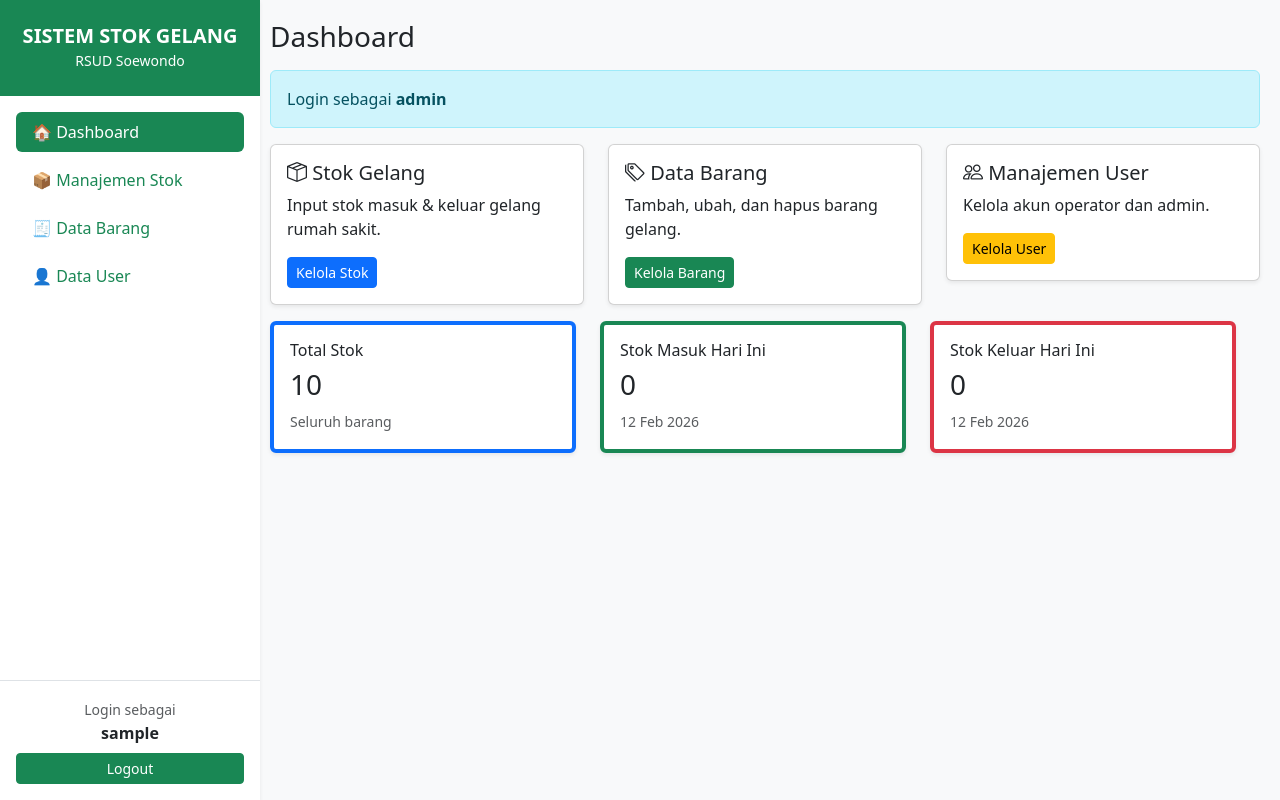
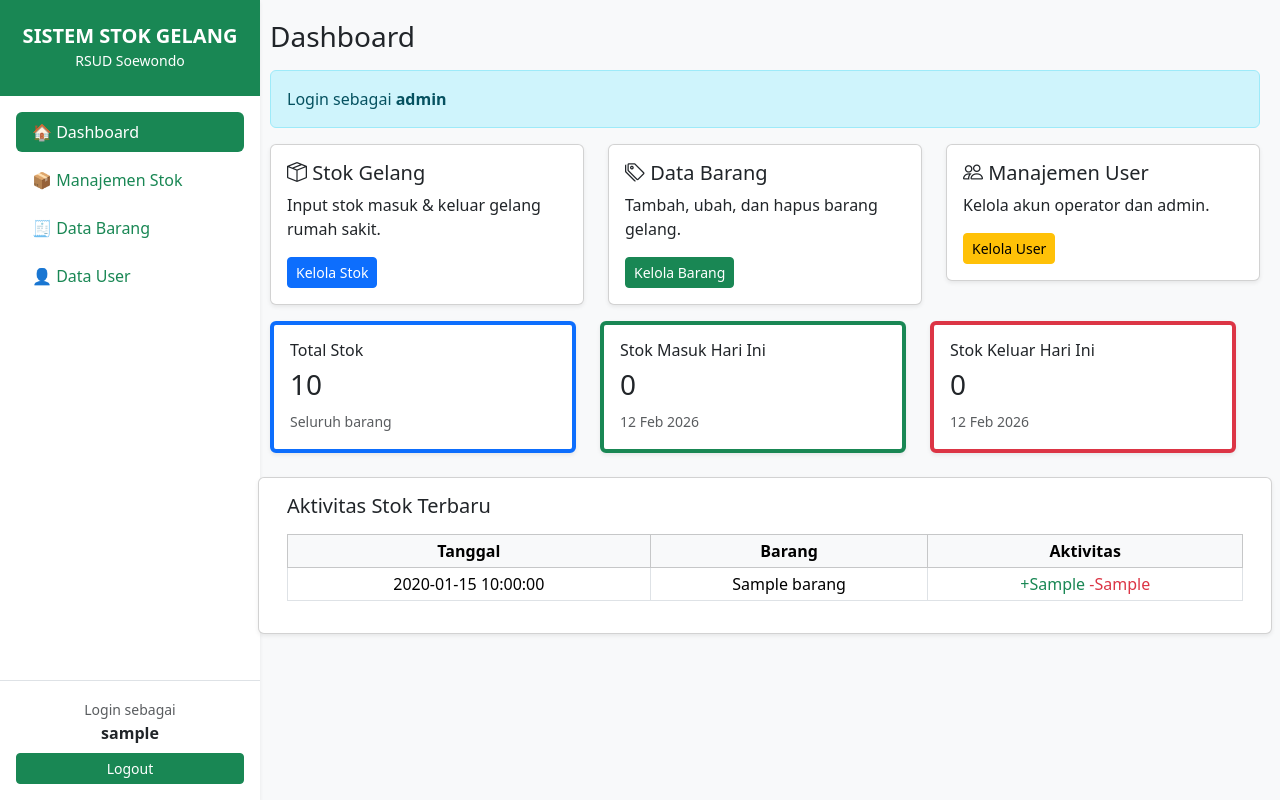
Before and after one commit to ReziBisma/Stock-Gudang-Gelang-Pasien-Rumah-Sakit-Soewondo, a PHP site: page /dashboard in a window 1280 px wide. Run offline with PHP 8.4, Linux system fonts and the light colour scheme; the visitor is signed in with stand-in values (Sample User, id 1); tables that the repository leaves empty or names only in its code hold one stand-in row (values such as "Sample post"); a stand-in replaces the project's code that opens the database connection.

Commit message:
Add some view on dashboard again

```diff
--- a/dashboard.php
+++ b/dashboard.php
@@ -43,5 +43,12 @@ $qKeluar = mysqli_query($conn, "
 ");
 $totalKeluar = mysqli_fetch_assoc($qKeluar)['total'] ?? 0;
 
+$qAktivitas = mysqli_query($conn, "
+    SELECT s.tanggal, b.nama_barang, s.masuk, s.keluar
+    FROM stok s
+    JOIN barang b ON s.barang_id = b.id
+    ORDER BY s.id DESC
+    LIMIT 5
+");
 
 require __DIR__ . '/views/dashboard_view.php';
--- a/views/dashboard_view.php
+++ b/views/dashboard_view.php
@@ -132,6 +132,50 @@
 
         </div>
 
+        <div class="card shadow-sm mb-4">
+    <div class="card-body">
+
+        <h5 class="mb-3">Aktivitas Stok Terbaru</h5>
+
+        <table class="table table-sm table-bordered">
+            <thead class="table-light text-center">
+                <tr>
+                    <th>Tanggal</th>
+                    <th>Barang</th>
+                    <th>Aktivitas</th>
+                </tr>
+            </thead>
+
+            <tbody>
+            <?php while($a = mysqli_fetch_assoc($qAktivitas)): ?>
+                <tr class="text-center">
+
+                    <td><?= $a['tanggal'] ?></td>
+                    <td><?= $a['nama_barang'] ?></td>
+
+                    <td>
+                        <?php if($a['masuk'] > 0): ?>
+                            <span class="text-success">
+                                +<?= $a['masuk'] ?>
+                            </span>
+                        <?php endif; ?>
+
+                        <?php if($a['keluar'] > 0): ?>
+                            <span class="text-danger">
+                                -<?= $a['keluar'] ?>
+                            </span>
+                        <?php endif; ?>
+                    </td>
+
+                </tr>
+            <?php endwhile; ?>
+            </tbody>
+
+        </table>
+
+    </div>
+</div>
+
 
     </div>
 
```
Lines whose indentation alone changed are shown as unchanged.
